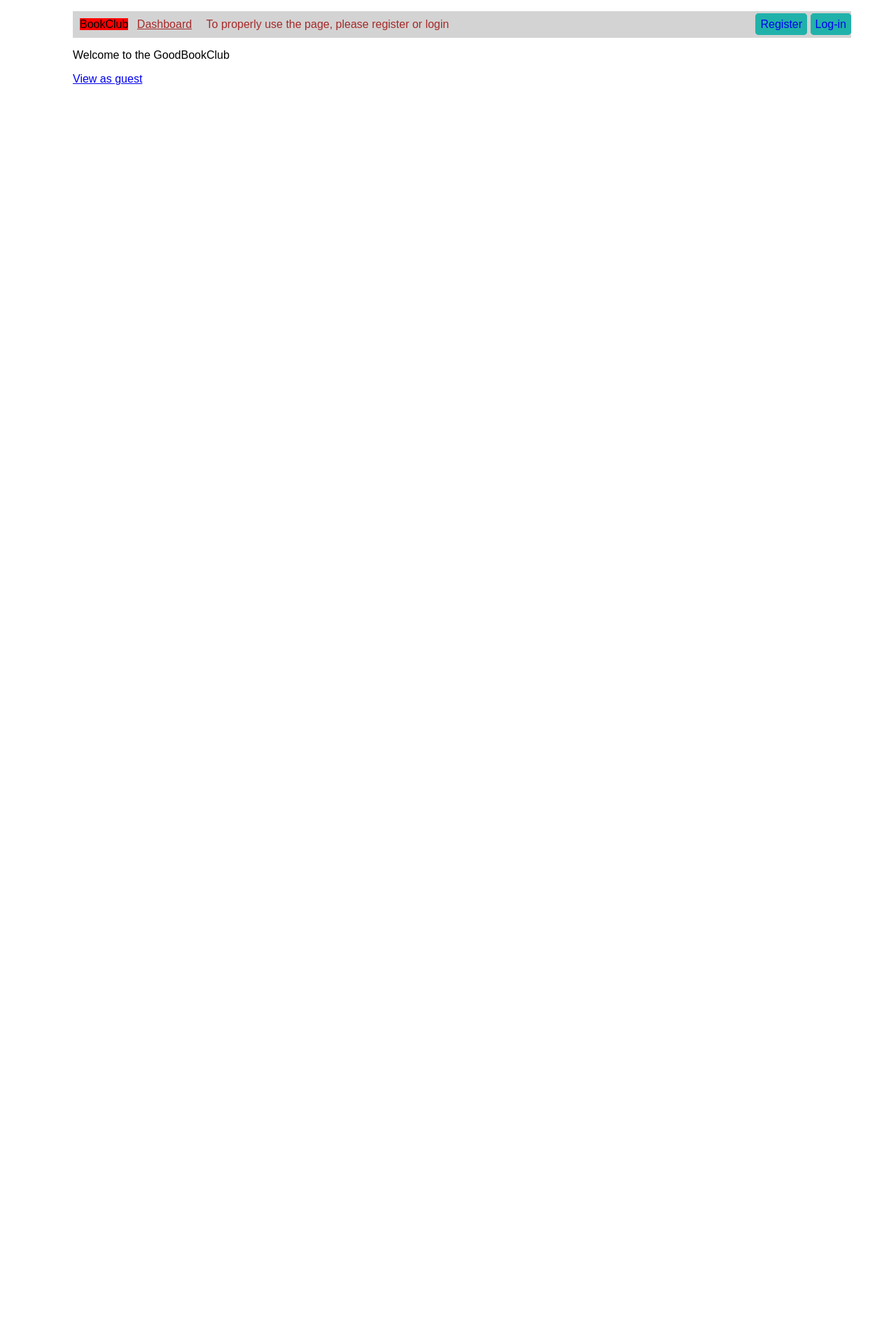
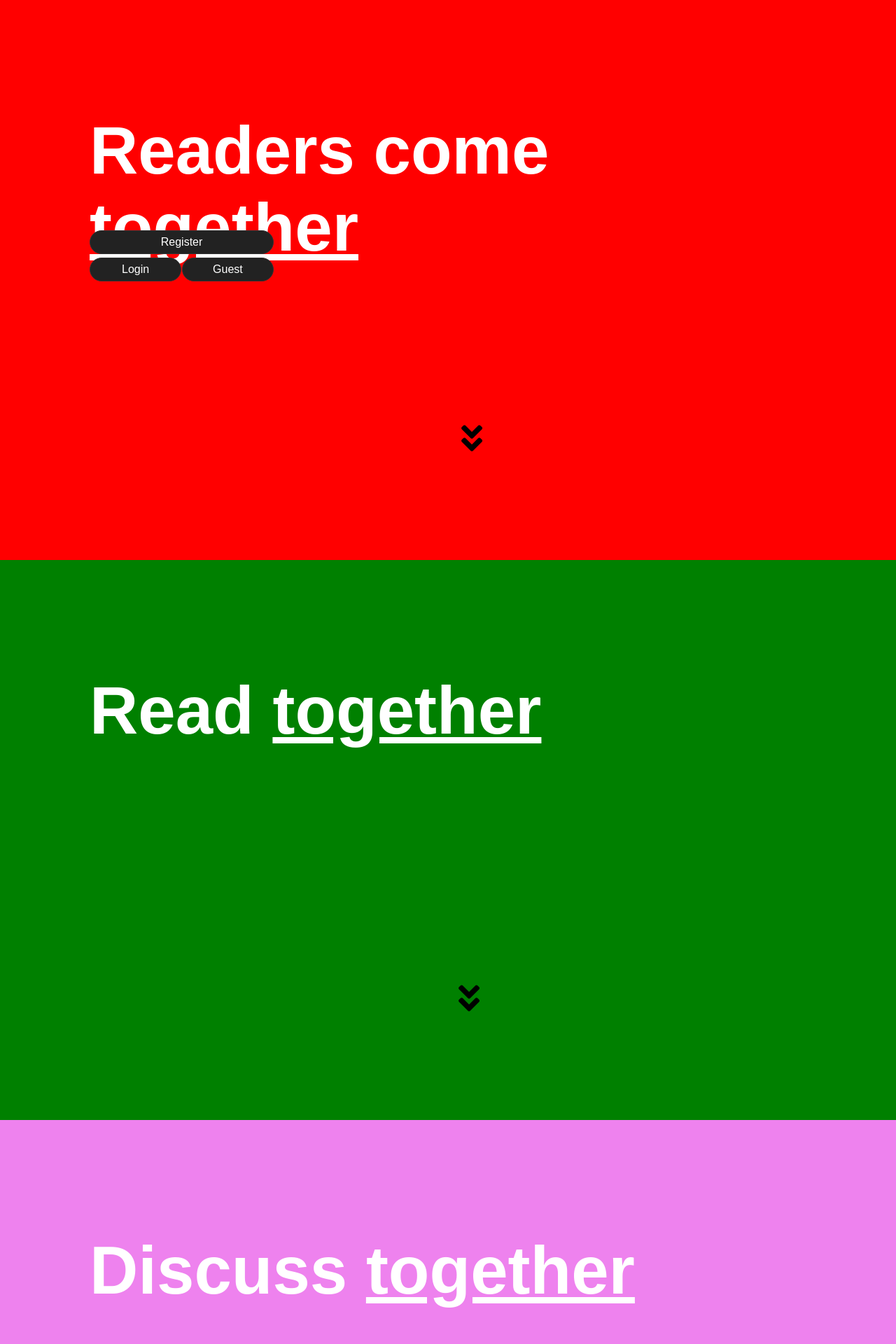
Before and after one commit to flohop/GoodBookClubs, a Django app: page / in a window 1280 px wide. Shown: the top 1920 px of the page at 70% size. Before the commit the page ends 121 px from the top, so only its background shows below. Run offline with Django 3.2, Linux system fonts and the light colour scheme; some libraries are stand-ins or nearby versions.

Commit message:
landing page created, working on it

```diff
--- a/account/templates/account/register.html
+++ b/account/templates/account/register.html
@@ -3,12 +3,11 @@
 
 {% block title %}Create an account{% endblock %}
 {% block css%}
-<link rel="stylesheet" type="text/css" href="{% static 'account/css/register.css' %}?20170302" />
+<link rel="stylesheet" type="text/css" href="{% static 'account/css/edit.css' %}?20170302" />
 {% endblock %}
 
 {% block content %}
   <h1 class="help-text">Create an account</h1>
-  <p class="help-text">Please, sign up using the following form:</p>
   <form action="." method="post">
     {{ user_form.as_p }}
     {% csrf_token %}
--- a/account/templates/registration/password_reset_confirm.html
+++ b/account/templates/registration/password_reset_confirm.html
@@ -1,11 +1,14 @@
 {% extends "base.html" %}
+{% load static %}
 
 {% block title %}Reset your password{% endblock %}
+{% block css %}
+<link type="text/css" rel="stylesheet" href="{% static 'account/css/edit.css' %}" />
+{% endblock %}
 
 {% block content %}
     <h1>Reset your password</h1>
     {% if validlink  %}
-    <p>Please enter your new password twice:</p>
     <form action="." method="post">
         {{ form.as_p }}
         {% csrf_token %}
--- a/account/templates/registration/password_reset_form.html
+++ b/account/templates/registration/password_reset_form.html
@@ -3,7 +3,7 @@
 
 {% block title %}Reset your password{% endblock %}
 {% block css %}
-<link rel="stylesheet" type="text/css" href="{% static 'account/css/register.css' %}" />
+<link rel="stylesheet" type="text/css" href="{% static 'account/css/edit.css' %}" />
 {% endblock %}
 
 {% block content %}
--- a/account/urls.py
+++ b/account/urls.py
@@ -15,4 +15,5 @@ urlpatterns = [
     path('password_reset/done/', auth_views.PasswordChangeDoneView.as_view(), name="password_reset_done"),
     path('reset/<uidb64>/<token>/', auth_views.PasswordResetConfirmView.as_view(), name="password_reset_confirm"),
     path('reset/done', auth_views.PasswordResetCompleteView.as_view(), name="password_reset_complete"),
+    path('reset/done', auth_views.PasswordResetCompleteView.as_view(), name="password_reset_done"),
 ]
--- /dev/null
+++ b/book/static/book/css/landing.css
@@ -0,0 +1,195 @@
+html {
+    scroll-behavior: smooth;
+}
+
+body {
+    width: 100%;
+    height: 100%;
+    margin: 0px;
+}
+
+.page {
+    position: absolute;
+    left: 0;
+    height: 100%;
+    width: 100%;
+
+}
+
+a:not(.up):not(.account-btn){
+    display: inline-block;
+    margin-top: 46%;
+    margin-left: 50%;
+    color: black;
+}
+
+a.up {
+    display: inline-block;
+    margin-top: 45%;
+    margin-left: 50%;
+    color: black;
+}
+
+a:active,
+a:focus,
+input,
+input:active,
+input:focus {
+    outline: 0;
+    outline-style:none;
+    outline-width:0;
+}
+a:active,
+a:focus,
+button::-moz-focus-inner,
+input[type="reset"]::-moz-focus-inner,
+input[type="button"]::-moz-focus-inner,
+input[type="submit"]::-moz-focus-inner,
+input[type="file"] > input[type="button"]::-moz-focus-inner {
+    border: none;
+}
+
+.page-one {
+    background: red;
+    top: 0;
+    }
+.page-two {
+    background: green;
+    top: 100%;
+}
+
+.page-three {
+    background: violet;
+    top: 200%;
+}
+
+.page-four {
+    background: blue;
+    top: 300%;
+}
+
+/* style the down/up button */
+.fa-angle-double-down {
+    font-size: 3em;
+    margin-top: 44%;
+    margin-left: 50%;
+}
+
+.fa-angle-double-up {
+    font-size: 3em;
+    margin-top: 47%;
+    margin-left: 50%
+    }
+
+/* hover  animations*/
+/* Icon Hang */
+@-webkit-keyframes hvr-hang {
+  0% {
+    -webkit-transform: translateY(8px);
+    transform: translateY(8px);
+  }
+  50% {
+    -webkit-transform: translateY(4px);
+    transform: translateY(4px);
+  }
+  100% {
+    -webkit-transform: translateY(8px);
+    transform: translateY(8px);
+  }
+}
+@keyframes hvr-hang {
+  0% {
+    -webkit-transform: translateY(8px);
+    transform: translateY(8px);
+  }
+  50% {
+    -webkit-transform: translateY(4px);
+    transform: translateY(4px);
+  }
+  100% {
+    -webkit-transform: translateY(8px);
+    transform: translateY(8px);
+  }
+}
+@-webkit-keyframes hvr-hang-sink {
+  100% {
+    -webkit-transform: translateY(8px);
+    transform: translateY(8px);
+  }
+}
+@keyframes hvr-hang-sink {
+  100% {
+    -webkit-transform: translateY(8px);
+    transform: translateY(8px);
+  }
+}
+.hvr-hang {
+  display: inline-block;
+  vertical-align: middle;
+  -webkit-transform: perspective(1px) translateZ(0);
+  transform: perspective(1px) translateZ(0);
+  box-shadow: 0 0 1px rgba(0, 0, 0, 0);
+}
+.hvr-hang:hover, .hvr-hang:focus, .hvr-hang:active {
+  -webkit-animation-name: hvr-hang-sink, hvr-hang;
+  animation-name: hvr-hang-sink, hvr-hang;
+  -webkit-animation-duration: .3s, 1.5s;
+  animation-duration: .3s, 1.5s;
+  -webkit-animation-delay: 0s, .3s;
+  animation-delay: 0s, .3s;
+  -webkit-animation-timing-function: ease-out, ease-in-out;
+  animation-timing-function: ease-out, ease-in-out;
+  -webkit-animation-iteration-count: 1, infinite;
+  animation-iteration-count: 1, infinite;
+  -webkit-animation-fill-mode: forwards;
+  animation-fill-mode: forwards;
+  -webkit-animation-direction: normal, alternate;
+  animation-direction: normal, alternate;
+}
+
+/* head text */
+.head-text {
+    position: absolute;
+    margin-top: 0%;
+    top: 20%;
+    margin-left: 10%;
+    font-size: 6em;
+    color: white;
+    font-weight: bolder;
+}
+
+.together {
+    text-decoration: underline;
+}
+
+/* buttons */
+.account-btn {
+    position: absolute;
+    margin-left: 10%;
+    padding: 7px;
+    background-color: #222;
+    border: 1px solid #333;
+    border-radius: 25px;
+    text-decoration: none;
+    text-align: center;
+    width: 9%;
+    color: white;
+}
+.register.account-btn {
+    margin-top: 0%;
+    width: 19.3%
+}
+
+.login.account-btn {
+    margin-top: 3%
+    }
+
+.dashboard.account-btn {
+    margin-top: 3%;
+    margin-left: 20.3%;
+}
+
+.content-page1 {
+    display:inline-block;
+    margin-top: 0;
+}
--- a/book/static/book/css/list_view.css
+++ b/book/static/book/css/list_view.css
@@ -13,7 +13,7 @@ div.book {
 }
 
 img.book-cover {
-    width: 115px;
+    width: 125px;
     display: inline-block;
     vertical-align: middle;
     float: left;
--- a/book/templatetags/js.py
+++ b/book/templatetags/js.py
@@ -15,7 +15,7 @@ def js(obj):
 @register.filter(is_safe=True)
 def class_like(string):
     new_string = str(string).replace(" ", "-").replace("(", "").replace(")", "")\
-                            .replace(",", "").replace('"', "").replace(".", "")\
+                            .replace(",", "").replace("'", "").replace(".", "")\
                             .replace("?", "").replace("!", "").replace('"', "")
     return mark_safe(new_string)
 
--- a/club/templates/club/create_group.html
+++ b/club/templates/club/create_group.html
@@ -6,7 +6,7 @@
 {{ group_form.media }}
 {% endblock %}
 {% block css %}
-<link rel="stylesheet" type="text/css" href="{% static 'club/css/create_club.css' %}?20200417"/>
+<link rel="stylesheet" type="text/css" href="{% static 'club/css/edit.css' %}?20200417"/>
 {% endblock %}
 
 {% block content %}
--- a/club/templates/club/list_view.html
+++ b/club/templates/club/list_view.html
@@ -4,7 +4,7 @@
 {% block title %}All clubs{% endblock %}
 {% block content %}
 {% block css %}
-<link rel="stylesheet" type="text/css" href="{% static 'club/css/list_view.css' %}?20200318"/>
+<link rel="stylesheet" type="text/css" href="{% static 'club/css/list_view.css' %}?20200317"/>
 
 <style>
     ul.inner-ul {
@@ -15,7 +15,7 @@
 
 
 <div class="add-club">
-    <a href="{% url 'club:create_group'%}" class="clean-link">Add Group</a>
+    <a href="{% url 'club:create_group'%}" class="clean-link add-button">Add Group</a>
 </div>
 
 <ul class="all-clubs">
--- a/landing/templates/landing/landing_page.html
+++ b/landing/templates/landing/landing_page.html
@@ -1,9 +1,51 @@
 {% extends "base.html" %}
 {% load static %}
+
 {% block title %}BookClub{% endblock %}
 
+
+{% block head %}
+<link rel="stylesheet" type="text/css" href="{% static 'book/css/landing.css' %}?20200418"/>
+{% endblock %}
+
 {% block content %}
-<p>Welcome to the GoodBookClub</p>
-<a href="{% url 'account:dashboard' %}">View as guest</a>
+<!-- <a href="{% url 'account:dashboard' %}">View as guest</a> -->
+<div class="page page-one" id="page1">
+
+
+    <div class="content-page1">
+        <span class="head-text">Readers come <br /><span class="together">together</span></span>
+        <a href="{% url 'account:register' %}" class="register account-btn">Register</a>
+        <a href="{% url 'account:login' %}" class="login account-btn">Login</a>
+        <a href="{% url 'account:dashboard' %}" class="dashboard account-btn">Guest</a>
+
+    </div>
+    <a href="#page2" class="hvr-hang">
+        <i class="fas fa-angle-double-down"></i>
+    </a>
+</div>
+
+<div class="page page-two" id="page2">
+
+    <span class="head-text">Read <span class="together">together</span></span>
+
+     <a href="#page3" class="hvr-hang">
+        <i class="fas fa-angle-double-down"></i>
+    </a>
+</div>
+
+<div class="page page-three" id="page3">
+    <span class="head-text">Discuss <span class="together">together</span></span>
+     <a href="#page4" class="hvr-hang">
+        <i class="fas fa-angle-double-down"></i>
+    </a>
+</div>
+
+<div class="page page-four" id="page4">
+    <span class="head-text">Learn <span class="together">together</span></span>
+     <a href="#page1" class="hvr-hang up">
+        <i class="fas fa-angle-double-up"></i>
+    </a>
+</div>
 
 {% endblock %}
```
Also changed, not shown: account/templates/account/dashboard.html (+16 -0 lines), account/templates/registration/login.html (+12 -2 lines), book/static/book/css/detail.css (+29 -2 lines), book/templates/book/book_detail.html (+22 -14 lines), club/static/club/css/list_view.css (+14 -1 lines), club/static/club/css/reading_club_detail.css (+21 -13 lines), club/templates/club/reading_club_detail.html (+37 -37 lines), landing/static/landing/css/landing.css (added, +12 -0 lines).
